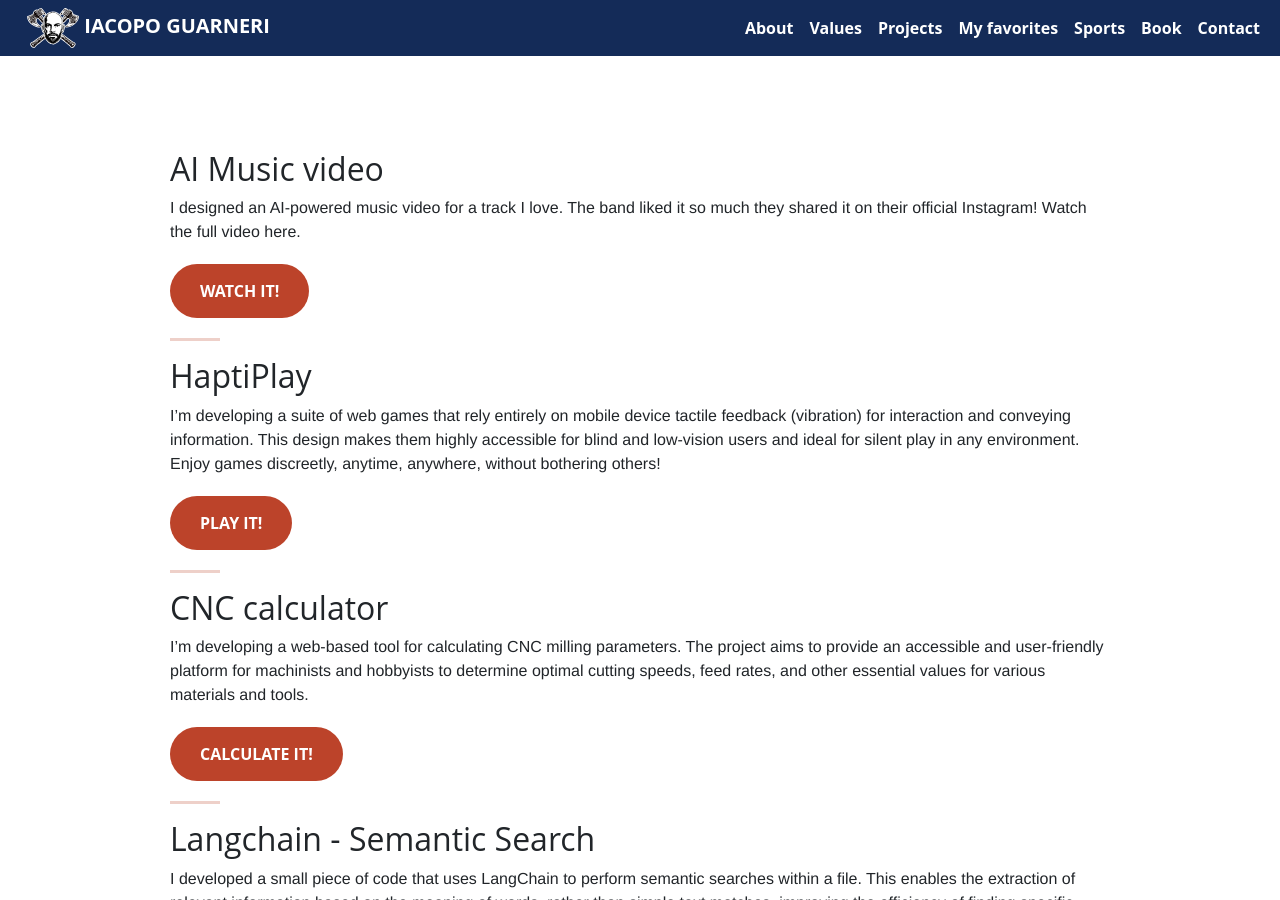
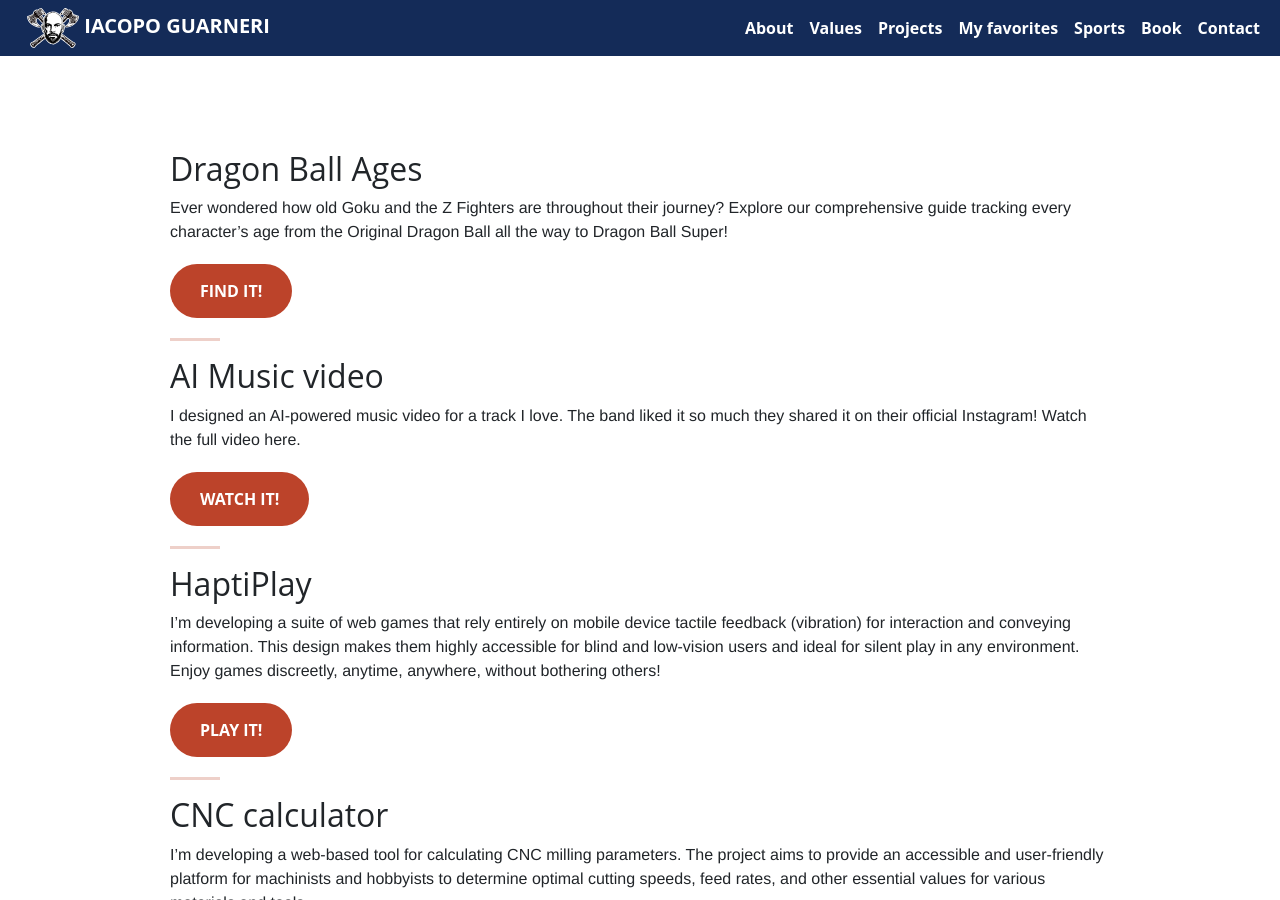
Before and after one commit to iacoposk8/iacoposk8.github.io, a Jekyll site: the page built from projects.md, in a window 1280 px wide and 900 px high. Built offline with Jekyll 4.4.1, drawn with Linux system fonts in a browser that asks for light colours.

Commit message:
Update projects.md

```diff
--- a/projects.md
+++ b/projects.md
@@ -1,6 +1,14 @@
 ---
 layout: default
 title: Projects
+---
+
+## Dragon Ball Ages
+
+Ever wondered how old Goku and the Z Fighters are throughout their journey? Explore our comprehensive guide tracking every character's age from the Original Dragon Ball all the way to Dragon Ball Super!
+
+<a href="/projects/dragonball-age.html" target="_blank" class="btn btn-primary btn-xl">Find it!</a>
+
 ---
 
 ## AI Music video
```
